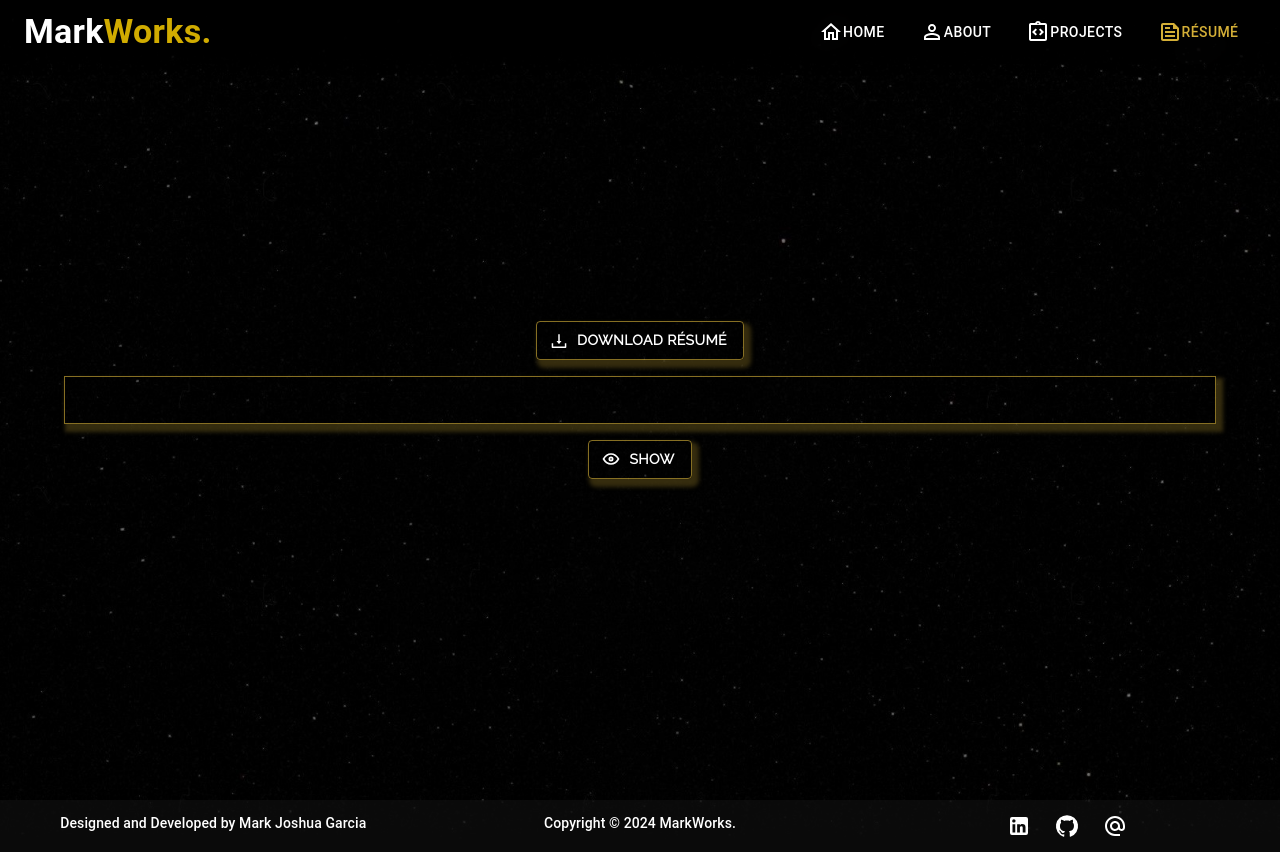
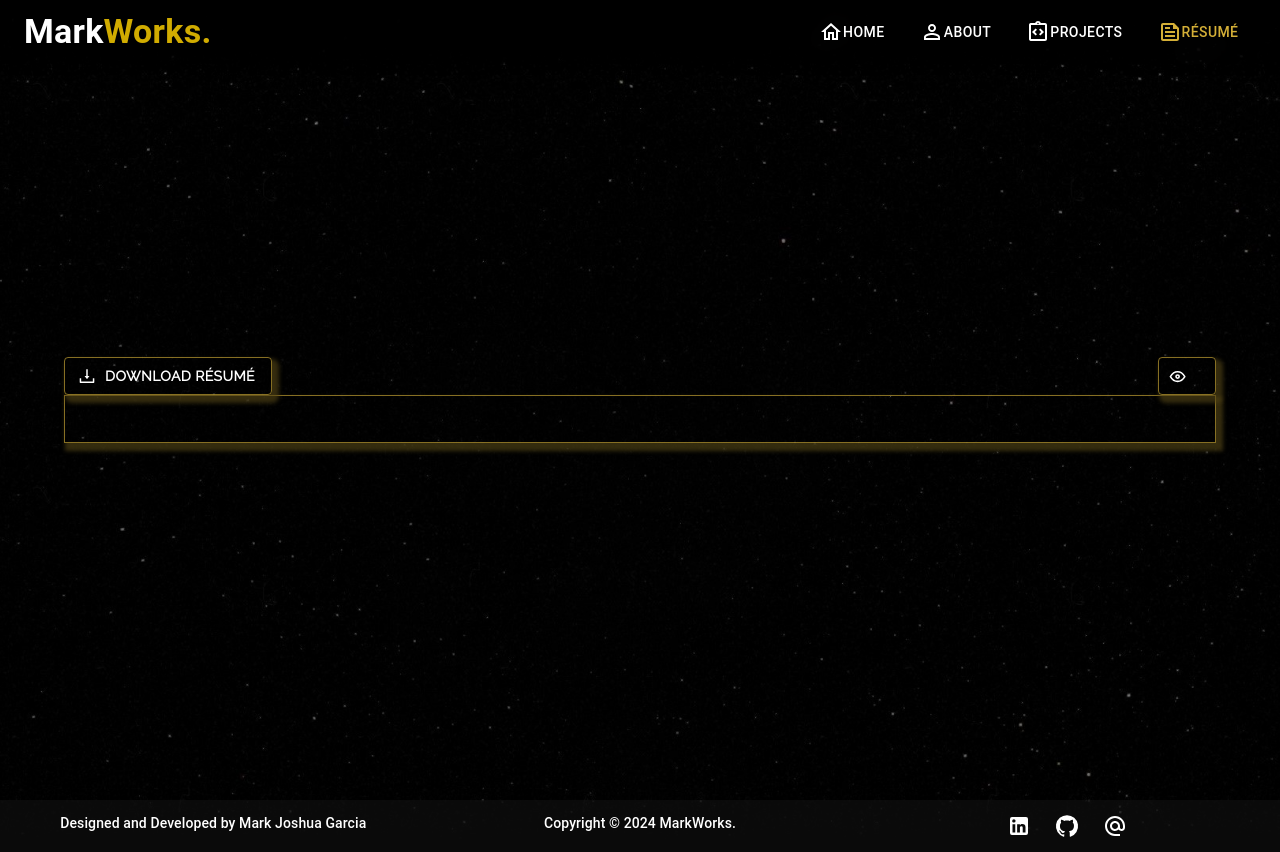
Before and after one commit to Markkk21/Portfolio-React, a React (Create React App) app: page /resume in a window 1280 px wide. Built offline with nearby package versions, Linux system fonts and the light colour scheme.

Commit message:
Updated Switch on Resume Page

```diff
--- a/package.json
+++ b/package.json
@@ -11,18 +11,21 @@
     "@mui/icons-material": "^5.15.18",
     "@mui/lab": "^5.0.0-alpha.170",
     "@mui/material": "^5.15.18",
+    "@mui/styles": "^5.15.18",
     "@testing-library/jest-dom": "^5.17.0",
     "@testing-library/react": "^13.4.0",
     "@testing-library/user-event": "^13.5.0",
     "pdfjs-dist": "^4.2.67",
     "react": "^18.3.1",
     "react-dom": "^18.3.1",
+    "react-draggable": "^4.4.6",
     "react-github-calendar": "^4.1.3",
     "react-icons": "^5.2.1",
     "react-parallax-tilt": "^1.7.226",
     "react-pdf": "^8.0.2",
     "react-router-dom": "^6.23.0",
     "react-scripts": "5.0.1",
+    "react-spring": "^9.7.3",
     "react-swipeable-views": "^0.14.0",
     "react-tsparticles": "^2.12.2",
     "simple-icons": "^11.15.0",
--- a/src/Components/Pages/Resume/ResumeDownload/Resume.jsx
+++ b/src/Components/Pages/Resume/ResumeDownload/Resume.jsx
@@ -1,5 +1,5 @@
 import React, { useState, useEffect } from "react";
-import { Container, Grid, Button, Box } from "@mui/material";
+import { Container, Grid, Box, Switch, Button, colors } from "@mui/material";
 import { AiOutlineDownload } from "react-icons/ai";
 import { TbEyeClosed, TbEye } from "react-icons/tb";
 import { Document, Page, pdfjs } from "react-pdf";
@@ -29,11 +29,12 @@ function ResumeNew() {
 
   const togglePdfVisibility = () => {
     setPdfVisible(!pdfVisible);
+
   };
 
   return (
     <Container fluid id="resumeContainer">
-      <Grid container spacing={2} justifyContent="center">
+      <Grid container spacing={2} justifyContent="space-between">
         <Grid item>
           <Button
             id="btnResume"
@@ -43,6 +44,17 @@ function ResumeNew() {
           >
             Download Résumé
           </Button>
+        </Grid>
+        <Grid item>
+          <Switch
+            className="switchResume"
+            checked={pdfVisible}
+            onChange={togglePdfVisibility}
+            icon={<TbEye />}
+            checkedIcon={<TbEyeClosed />}
+            color="default"
+          />
+        </Grid>
       </Grid>
       <Grid item xs={12}>
         <Box
@@ -62,17 +74,6 @@ function ResumeNew() {
           )}
         </Box>
       </Grid>
-        <Grid item>
-          <Button
-            id="btnTogglePdf"
-            variant="contained"
-            onClick={togglePdfVisibility}
-            startIcon={pdfVisible ? <TbEyeClosed /> : <TbEye />}
-          >
-            {pdfVisible ? "Hide" : "Show"}
-          </Button>
-        </Grid>
-      </Grid>
     </Container>
   );
 }
--- a/src/Components/css/styles.css
+++ b/src/Components/css/styles.css
@@ -324,10 +324,9 @@
     font-weight: 600;
 }
 
-#btnTogglePdf {
-    background-color: transparent;
+.switchResume {
     box-shadow: 4px 5px 4px 3px rgba(83, 70, 22, 0.637);
     border: 1.7px solid rgba(212, 175, 55, 0.637);
-    font-family: 'Raleway';
-    font-weight: 600;
+    border-radius: 4px;
+    font-size: 120%;
 }
```
Also changed, not shown: 1 other file (tests, documents, lock files or other folders). Lines whose indentation alone changed are shown as unchanged.
